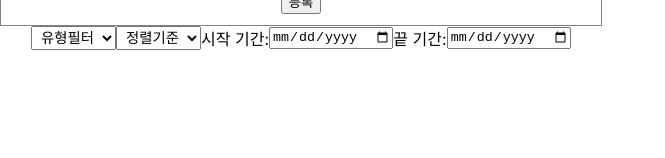
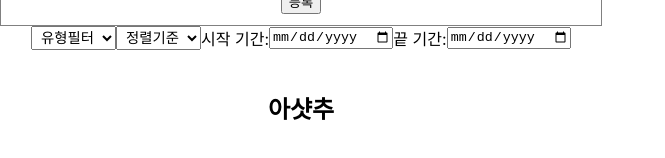
Before and after one commit to gongjuyeonhee/account-book, a React (Create React App) app: page / in a window 1280 px wide. Shown: the part 226-384 px from the top of the page, without its empty margins (0-665 px from the left). Built offline with nearby package versions, Linux system fonts and the light colour scheme.

Commit message:
부모 상태를 자식에게 내려주기: 더미데이터 이름 화면에 출력 & 입력한 이름 등록 클릭시 화면에 출력

```diff
--- a/src/App.js
+++ b/src/App.js
@@ -2,6 +2,7 @@ import { useState } from "react";
 import "./App.css";
 import Forminput from "./components/Forminput";
 import TypeFilter from "./components/TypeFilter";
+import Expenses from "./Payments/Expenses";
 
 function App() {
   const [goods, setGoods] = useState([
@@ -34,6 +35,7 @@ function App() {
     <div className="App">
       <Forminput getForminputData={getForminputData} />
       <TypeFilter />
+      <Expenses items={goods} />
     </div>
   );
 }
--- /dev/null
+++ b/src/Payments/ExpenseItem.js
@@ -0,0 +1,11 @@
+import React from "react";
+
+const ExpenseItem = (props) => {
+  return (
+    <div>
+      <h2>{props.name}</h2>
+    </div>
+  );
+};
+
+export default ExpenseItem;
--- /dev/null
+++ b/src/Payments/Expenses.js
@@ -0,0 +1,14 @@
+import React from "react";
+import ExpenseItem from "./ExpenseItem";
+
+const Expenses = (props) => {
+  return (
+    <div>
+      {props.items.map((item) => (
+        <ExpenseItem name={item.name} />
+      ))}
+    </div>
+  );
+};
+
+export default Expenses;
```
